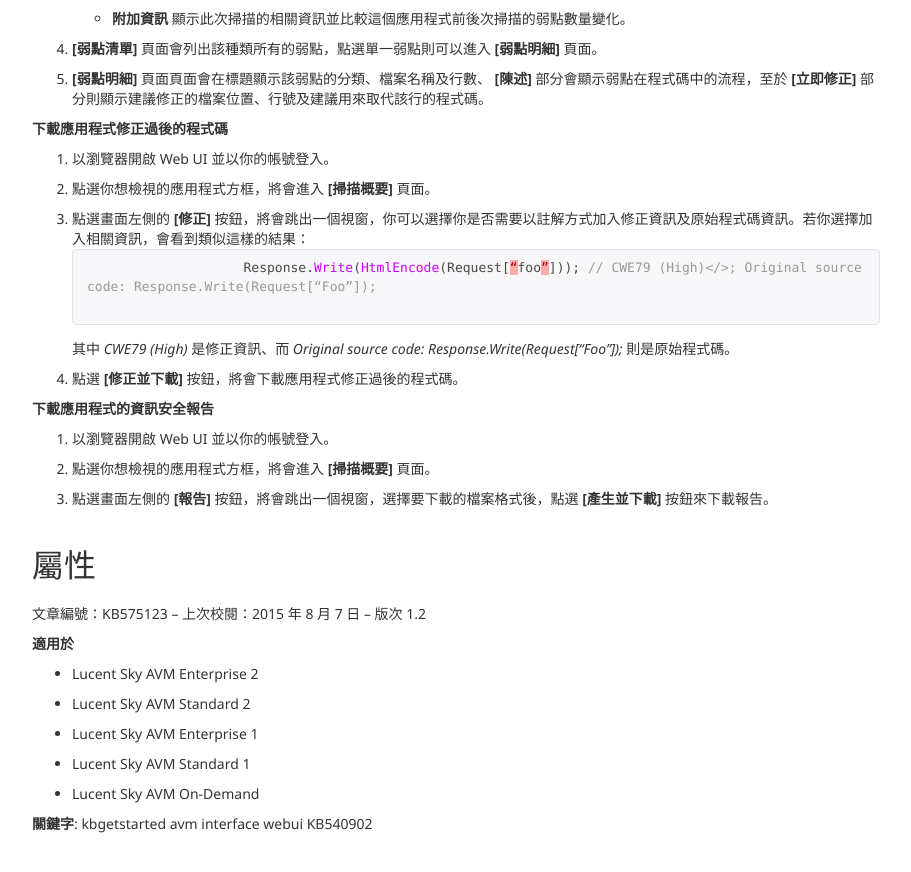
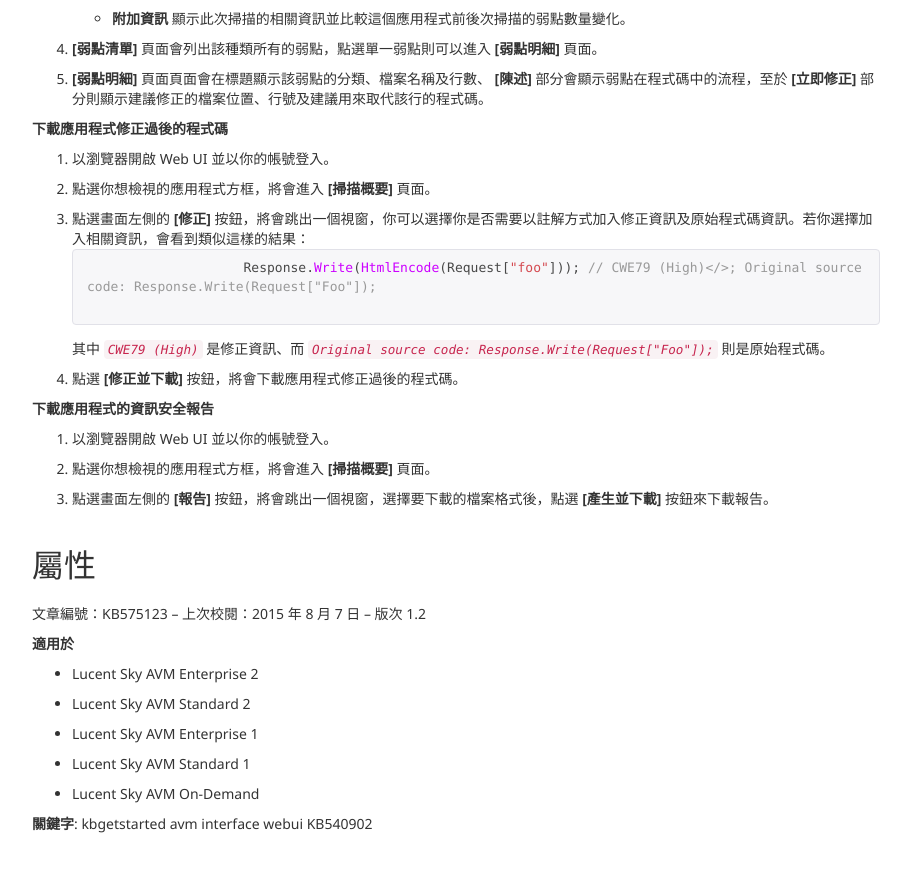
Before and after one commit to Kate-LucentSky/lucentsky.github.io, a Jekyll site: the page built from zh/kb/KB575123 - 開始使用 Lucent Sky AVM - 使用 Web UI.html, in a window 1280 px wide and 900 px high, scrolled down 2234 px. Shown: the top 872 px of the window, without its empty margins (38-949 px from the left). Built offline with Jekyll 4.4.1, drawn with Linux system fonts in a browser that asks for light colours; nearby versions of some CDN libraries.

Commit message:
Update kb/575123.

```diff
--- a/en/kb/KB575123 - Getting Started with Lucent Sky AVM - Using Web UI.html
+++ b/en/kb/KB575123 - Getting Started with Lucent Sky AVM - Using Web UI.html
@@ -226,10 +226,10 @@
             Under the Action Bar on the left, click <strong>Mitigate</strong>. In the pop-up dialog, choose if you want to include mitigation information and original source code in the generated source code as comments. The generated source code might be similar to
             <div>
                 {% highlight csharp %}
-                    Response.Write(HtmlEncode(Request[“foo”])); // CWE79 (High)</>; Original source code: Response.Write(Request[“Foo”]);
+                    Response.Write(HtmlEncode(Request["foo"])); // CWE79 (High)</>; Original source code: Response.Write(Request["Foo"]);
                 {% endhighlight %}
             </div>
-            where <em>CWE79 (High)</em> is the mitigation information and <em>Original source code: Response.Write(Request[“Foo”]);</em> is the original source code.
+            where <em><code>CWE79 (High)</code></em> is the mitigation information and <em><code>Original source code: Response.Write(Request["Foo"]);</code></em> is the original source code.
         </li>
         <li>
             Click <strong>Mitigate</strong> and download to download the secured source code.
--- a/zh/kb/KB575123 - 開始使用 Lucent Sky AVM - 使用 Web UI.html
+++ b/zh/kb/KB575123 - 開始使用 Lucent Sky AVM - 使用 Web UI.html
@@ -225,10 +225,10 @@
             點選畫面左側的 <strong>[修正]</strong> 按鈕，將會跳出一個視窗，你可以選擇你是否需要以註解方式加入修正資訊及原始程式碼資訊。若你選擇加入相關資訊，會看到類似這樣的結果：
             <div>
                 {% highlight csharp %}
-                    Response.Write(HtmlEncode(Request[“foo”])); // CWE79 (High)</>; Original source code: Response.Write(Request[“Foo”]);
+                    Response.Write(HtmlEncode(Request["foo"])); // CWE79 (High)</>; Original source code: Response.Write(Request["Foo"]);
                 {% endhighlight %}
             </div>
-            其中 <em>CWE79 (High)</em> 是修正資訊、而 <em>Original source code: Response.Write(Request[“Foo”]);</em> 則是原始程式碼。
+            其中 <em><code>CWE79 (High)</code></em> 是修正資訊、而 <em><code>Original source code: Response.Write(Request["Foo"]);</code></em> 則是原始程式碼。
         </li>
         <li>
             點選 <strong>[修正並下載]</strong> 按鈕，將會下載應用程式修正過後的程式碼。
```
